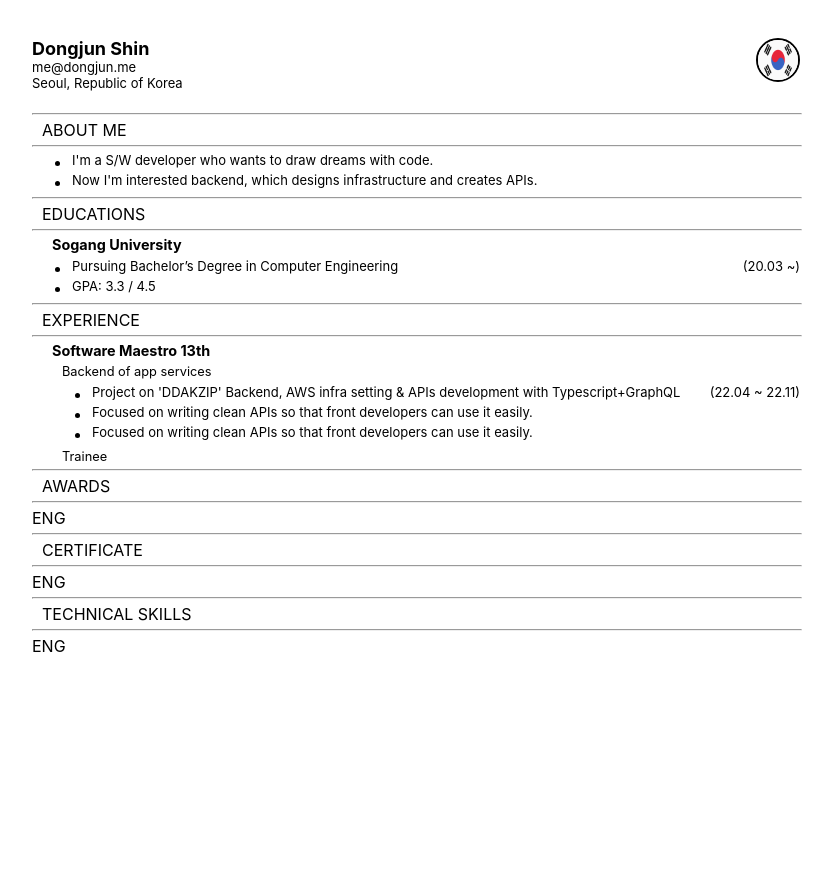
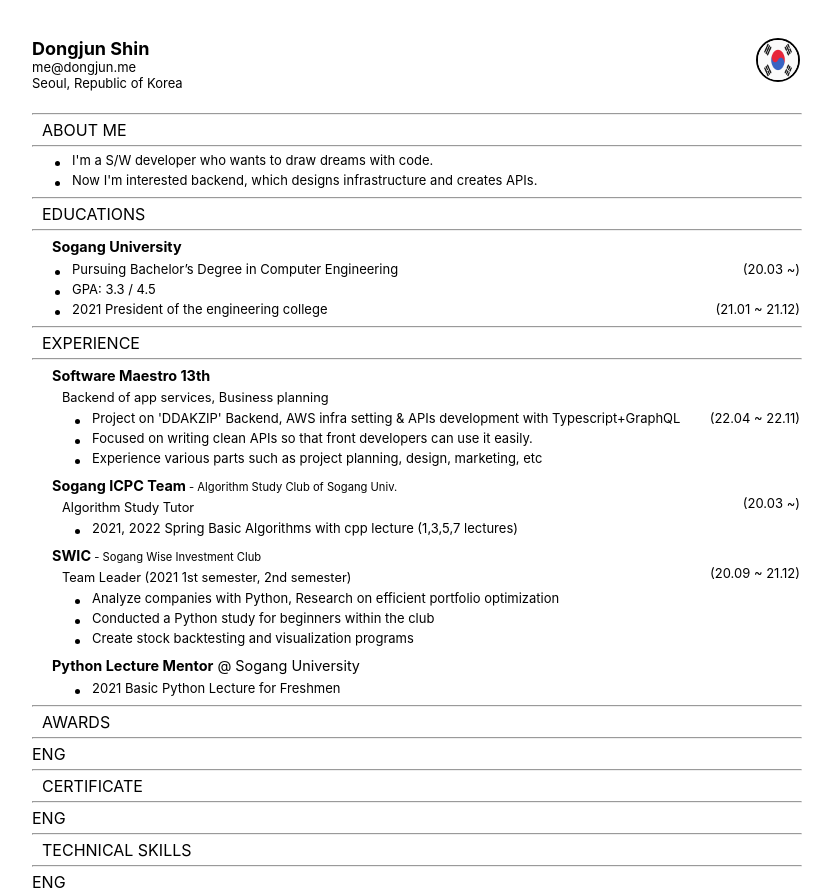
Before and after one commit to americano212/typescript-react-resume-page, a React (Create React App) app: page / in a window 1280 px wide. Shown: the whole page, without its empty margins (224-1057 px from the left). Before the commit the page ends 800 px from the top, so only its background shows below. Built offline with nearby package versions, Linux system fonts and the light colour scheme.

Commit message:
feat: experience 완료

```diff
--- a/src/components/Educations.tsx
+++ b/src/components/Educations.tsx
@@ -33,6 +33,14 @@ function Educations() {
             {language === "ENG" ? "GPA: 3.3 / 4.5" : "학점: 3.3 / 4.5"}
           </Contents>
         </li>
+        <li>
+          <Contents>
+            {language === "ENG"
+              ? "2021 President of the engineering college"
+              : "2021 공과대학 학생회장"}
+          </Contents>
+          <ContentDate>(21.01 ~ 21.12)</ContentDate>
+        </li>
       </ULSmallMargin>
     </div>
   );
--- a/src/components/Experience.tsx
+++ b/src/components/Experience.tsx
@@ -24,8 +24,8 @@ function Experience() {
       </SubTitle>
       <SmallTitle>
         {language === "ENG"
-          ? "Backend of app services"
-          : "앱 서비스 백엔드 개발"}
+          ? "Backend of app services, Business planning"
+          : "앱 서비스 백엔드 개발, 사업 기획"}
       </SmallTitle>
       <ULSmallMargin>
         <li>
@@ -46,12 +46,80 @@ function Experience() {
         <li>
           <Contents>
             {language === "ENG"
-              ? "Focused on writing clean APIs so that front developers can use it easily."
-              : "프론트개발자가 사용하기 쉽도록 깔끔한 API 작성에 집중했습니다."}
+              ? "Experience various parts such as project planning, design, marketing, etc"
+              : "프로젝트 기획, 디자인, 마케팅 등 다양한 파트를 경험함"}
           </Contents>
         </li>
       </ULSmallMargin>
-      <SmallTitle>{language === "ENG" ? "Trainee" : "연수생"}</SmallTitle>
+      {language === "ENG" ? (
+        <SubTitle describtion="Algorithm Study Club of Sogang Univ.">
+          Sogang ICPC Team
+        </SubTitle>
+      ) : (
+        <SubTitle describtion="서강대학교 알고리즘 학회">
+          Sogang ICPC Team
+        </SubTitle>
+      )}
+      <ContentDate>(20.03 ~)</ContentDate>
+      <SmallTitle>
+        {language === "ENG" ? "Algorithm Study Tutor" : "알고리즘 스터디 강사"}
+      </SmallTitle>
+
+      <ULSmallMargin>
+        <li>
+          <Contents>
+            {language === "ENG"
+              ? "2021, 2022 Spring Basic Algorithms with cpp lecture (1,3,5,7 lectures)"
+              : "2021년, 2022년 봄, cpp로 기초 알고리즘 강의 (1,3,5,7 lectures)"}
+          </Contents>
+        </li>
+      </ULSmallMargin>
+      {language === "ENG" ? (
+        <SubTitle describtion="Sogang Wise Investment Club">SWIC</SubTitle>
+      ) : (
+        <SubTitle describtion="서강대학교 재테크 학회">SWIC</SubTitle>
+      )}
+      <ContentDate>(20.09 ~ 21.12)</ContentDate>
+      <SmallTitle>
+        {language === "ENG"
+          ? "Team Leader (2021 1st semester, 2nd semester)"
+          : "팀장 (2021년 1,2학기)"}
+      </SmallTitle>
+      <ULSmallMargin>
+        <li>
+          <Contents>
+            {language === "ENG"
+              ? "Analyze companies with Python, Research on efficient portfolio optimization"
+              : "파이썬으로 기업을 분석하고, 효율적인 포트폴리오 최적화 연구"}
+          </Contents>
+        </li>
+        <li>
+          <Contents>
+            {language === "ENG"
+              ? "Conducted a Python study for beginners within the club"
+              : "학회 내에서 비전공자를 위해 파이썬 스터디 진행"}
+          </Contents>
+        </li>
+        <li>
+          <Contents>
+            {language === "ENG"
+              ? "Create stock backtesting and visualization programs"
+              : "주식 백테스팅 및 시각화 프로그램을 제작"}
+          </Contents>
+        </li>
+      </ULSmallMargin>
+      <SubTitle tag="Sogang University">
+        {language === "ENG" ? "Python Lecture Mentor" : "파이썬 강의 멘토"}
+      </SubTitle>
+      <ULSmallMargin>
+        <li>
+          <Contents>
+            {language === "ENG"
+              ? "2021 Basic Python Lecture for Freshmen"
+              : "2021년 신입생을 위한 파이썬 기초 강의"}
+          </Contents>
+        </li>
+      </ULSmallMargin>
     </div>
   );
 }
--- a/src/components/atoms/SubTitle.tsx
+++ b/src/components/atoms/SubTitle.tsx
@@ -3,22 +3,44 @@ import styled from "styled-components";
 
 type SubTitleProps = {
   children: string;
+  tag?: string;
+  describtion?: string;
 };
 
 function SubTitle(props: SubTitleProps) {
   const subTitle = props.children;
+  const tag = props.tag;
+  const describtion = props.describtion;
   return (
     <div>
       <SubTitleText>{subTitle}</SubTitleText>
+      {tag !== undefined ? <TagText> @ {tag}</TagText> : <TagText></TagText>}
+      {describtion !== undefined ? (
+        <DescribtionText> - {describtion}</DescribtionText>
+      ) : (
+        <DescribtionText></DescribtionText>
+      )}
     </div>
   );
 }
 
-const SubTitleText = styled.p`
+const SubTitleText = styled.span`
   font-weight: bold;
   font-size: 0.9rem;
   margin: 0;
   margin-left: 20px;
 `;
 
+const TagText = styled.span`
+  font-weight: normal;
+  font-size: 0.9rem;
+  margin: 0;
+`;
+
+const DescribtionText = styled.span`
+  font-weight: normal;
+  font-size: 0.7rem;
+  margin: 0;
+`;
+
 export default SubTitle;
```
